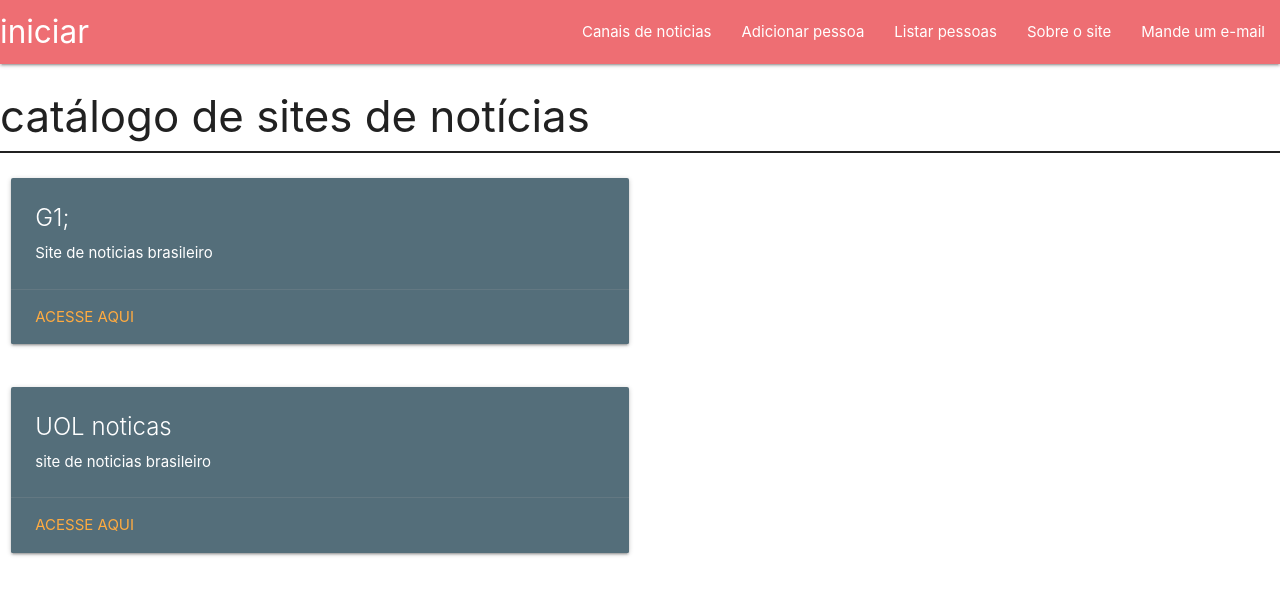
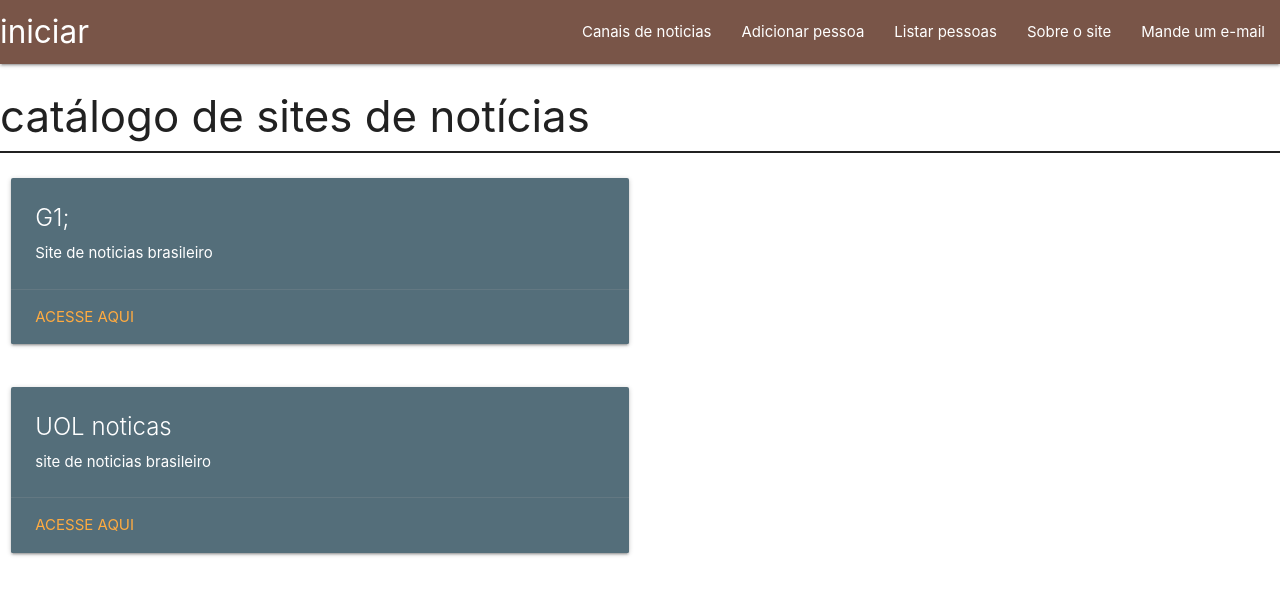
Before and after one commit to mariali51/pwe_2020.2_mariaLidijane, a plain HTML site: page site 2/noticias.html in a window 1280 px wide. Drawn offline with nearby package versions, Linux system fonts and the light colour scheme.

Commit message:
Update noticias.html

```diff
--- a/site 2/noticias.html
+++ b/site 2/noticias.html
@@ -12,7 +12,7 @@
 <body>
 <div classe="container">
     <nav>
-        <div class="nav-wrapperbrown">
+        <div class="nav-wrapper brown">
           <a href="index.html" class="brand-logo">iniciar</a>
           <ul id="nav-mobile" class="right hide-on-med-and-down">
             <li><a href="noticias.html">Canais de noticias</a></li>
```
